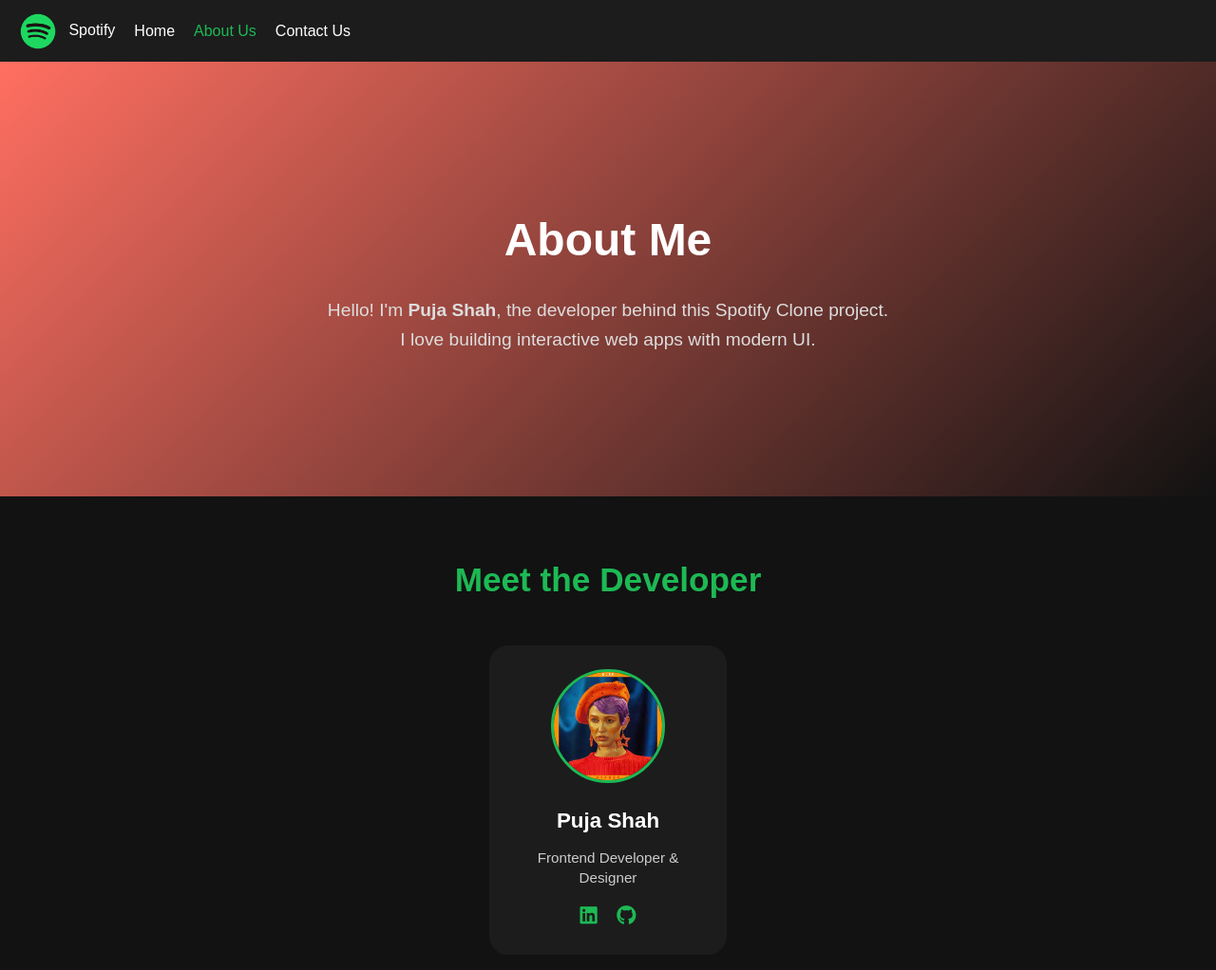
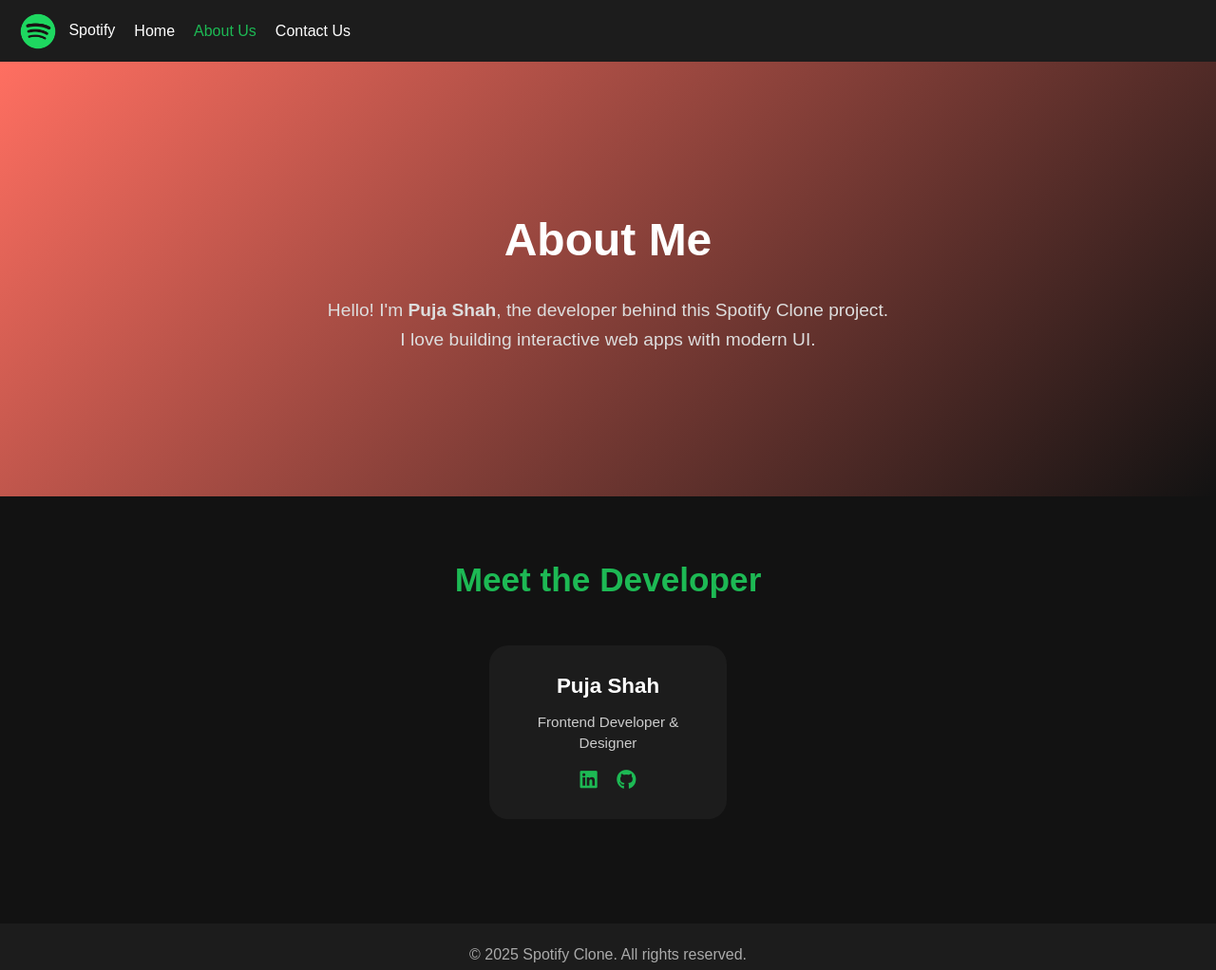
Before and after one commit to pujashah2004/Spotify-clone, a plain HTML site: page aboutus.html in a window 1280 px wide. Shown: the top 1022 px of the page at 95% size. Drawn offline with Linux system fonts and the light colour scheme.

Commit message:
Fix image tag for developer profile

```diff
--- a/aboutus.html
+++ b/aboutus.html
@@ -31,7 +31,7 @@
         <h2>Meet the Developer</h2>
         <div class="teamCards">
             <div class="card">
-                <img src="cover/9.jpg" alt="Puja Shah">
+
                 <h3>Puja Shah</h3>
                 <p>Frontend Developer & Designer</p>
                 <div class="socials">
```
